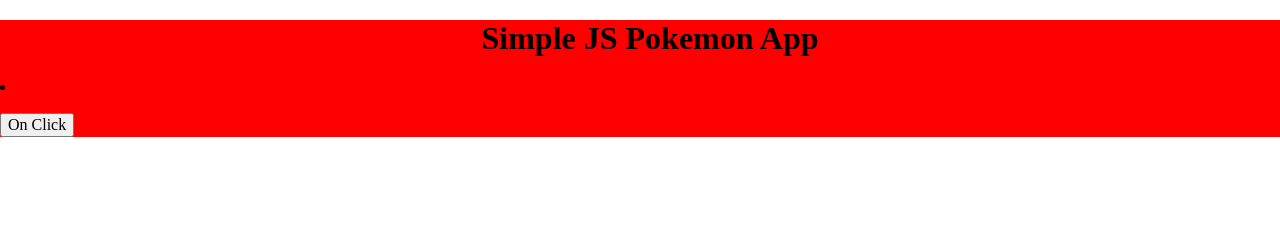
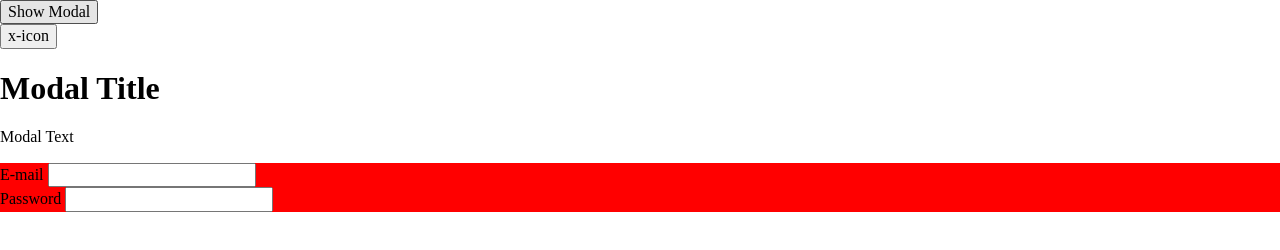
Before and after one commit to JorgeHerter/Podexapp, a plain HTML site: page index.html in a window 1280 px wide. Drawn offline with nearby package versions, Linux system fonts and the light colour scheme; no server answers.

Commit message:
Add files via upload

```diff
--- a/index.html
+++ b/index.html
@@ -10,15 +10,32 @@
 
 </head>
     <body>
+
+        <button id="show-modal">Show Modal</button>
+        <div id="modal-container">
+            <div class="modal">
+                <button class="modal-close">x-icon</button>
+                <h1>Modal Title</h1>
+                <p>Modal Text</p>
+            </div>
+        </div>
+
         <div class="container">
-            <h1 id="heading">Simple JS Pokemon App</h1>
+            <form id="register-form">
 
-        <li class="Pokemon-list"></li>
-        <ul id="pokemonList1"></ul>
-        <button id="button1">On Click</button>
+                <div class="input-wrapper">
+                    <label for="email">E-mail</label>
+                    <input id="email">
+                </div>
+
+                <div class="input-wrapper">
+                    <label for="password">Password</label>
+                    <input id="password" type="password">
+                </div>
+            </form>
+        </div>
         <script src="js/promise-polyfill.js"></script>
         <script src="js/fetch-polyfill.js"></script>
         <script src="js/scripts.js"></script>
-        </div>
     </body>
 </html>
```
